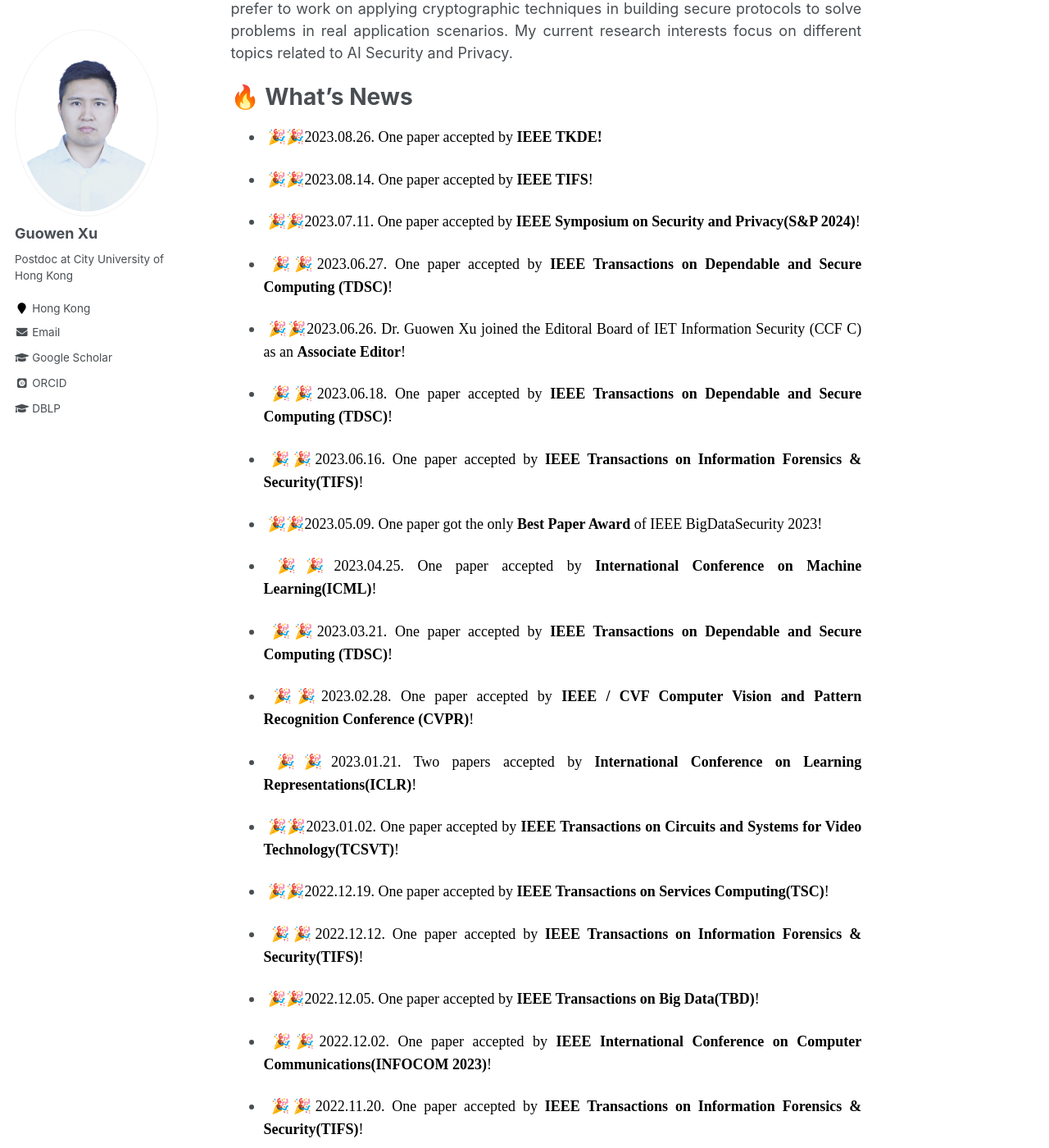
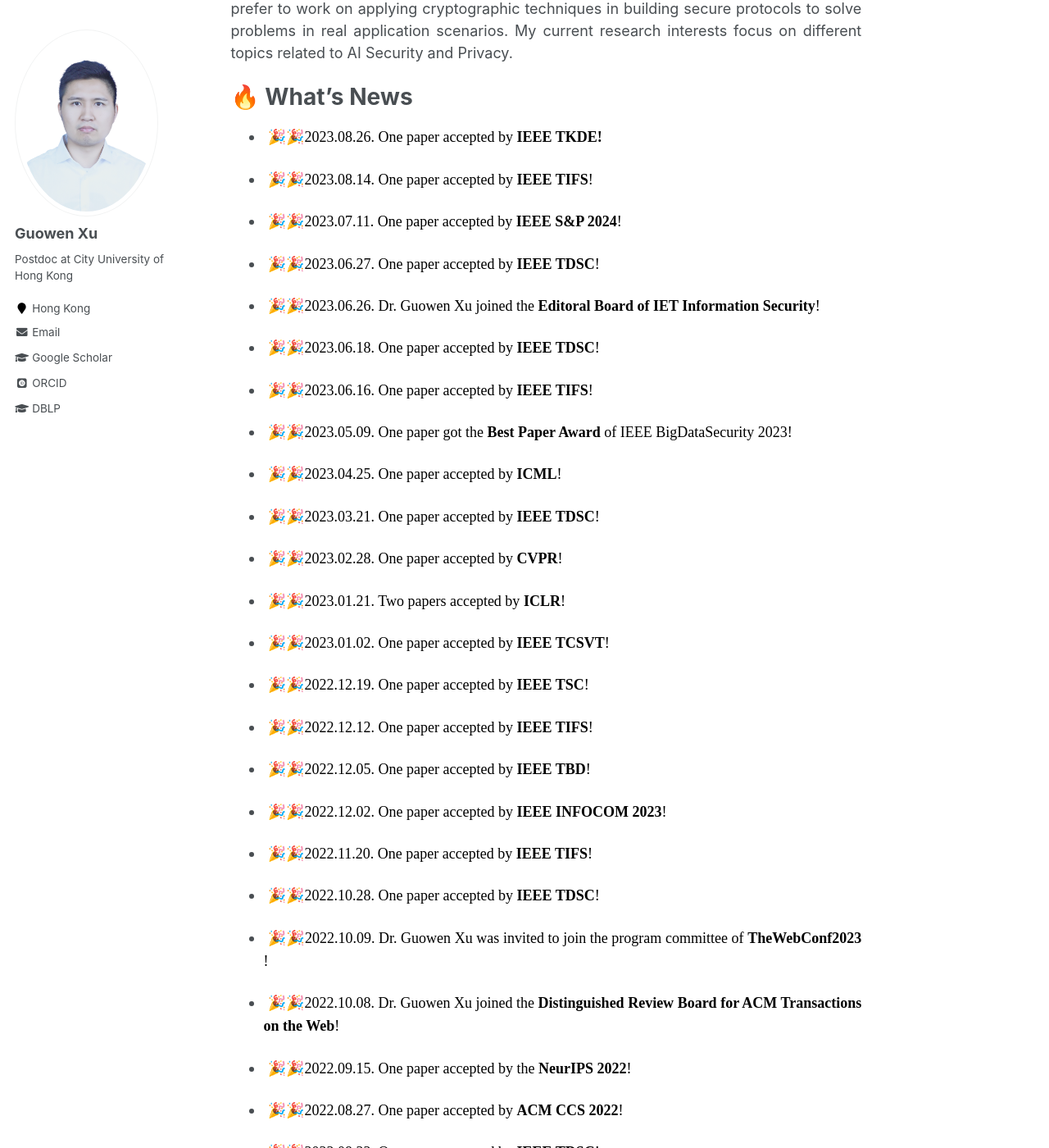
Before and after one commit to Guowen-xu/guowen-xu.github.io, a Jekyll site: the page built from _pages/about.md, in a window 1280 px wide and 1400 px high, scrolled down 325 px. Shown: the whole window at 82% size. Built offline with Jekyll 4.4.1, drawn with Linux system fonts in a browser that asks for light colours; some web fonts are replaced; some of the changed text lies outside the part shown.

Commit message:
Update about.md

```diff
--- a/_pages/about.md
+++ b/_pages/about.md
@@ -15,34 +15,33 @@ redirect_from:
 ======
 - <p align="justify"> &nbsp;🎉🎉<font face="Times New Roman" color=black size=4>2023.08.26. One paper accepted by <b>IEEE TKDE!</b></font></p>
 - <p align="justify">&nbsp;🎉🎉<font face="Times New Roman" color=black size=4>2023.08.14. One paper accepted by <b>IEEE TIFS</b>!</font></p>
--  <p align="justify">&nbsp;🎉🎉<font face="Times New Roman" color=black size=4>2023.07.11. One paper  accepted by  <b>IEEE Symposium on Security and Privacy(S&P 2024)</b>!</font></p>
--  <p align="justify">&nbsp;🎉🎉<font face="Times New Roman" color=black size=4>2023.06.27. One paper  accepted by  <b>IEEE Transactions on Dependable and Secure Computing (TDSC)</b>!</font></p>
--  <p align="justify">&nbsp;🎉🎉<font face="Times New Roman" color=black size=4>2023.06.26. Dr. Guowen Xu joined the Editoral Board of  IET Information Security (CCF C) as an  <b>Associate Editor</b>!</font></p>
--  <p align="justify">&nbsp;🎉🎉<font face="Times New Roman" color=black size=4>2023.06.18. One paper  accepted by  <b>IEEE Transactions on Dependable and Secure Computing (TDSC)</b>!</font></p>
--  <p align="justify">&nbsp;🎉🎉<font face="Times New Roman" color=black size=4>2023.06.16. One paper accepted by  <b>IEEE Transactions on Information Forensics & Security(TIFS)</b>!</font></p>
--  <p align="justify">&nbsp;🎉🎉<font face="Times New Roman" color=black size=4>2023.05.09. One paper  got the only  <b>Best Paper Award</b> of IEEE BigDataSecurity 2023!</font></p>
--  <p align="justify">&nbsp;🎉🎉<font face="Times New Roman" color=black size=4>2023.04.25. One paper  accepted by  <b>International Conference on Machine Learning(ICML)</b>!</font></p>
--  <p align="justify">&nbsp;🎉🎉<font face="Times New Roman" color=black size=4>2023.03.21. One paper  accepted by  <b>IEEE Transactions on Dependable and Secure Computing (TDSC)</b>!</font></p>
--  <p align="justify">&nbsp;🎉🎉<font face="Times New Roman" color=black size=4>2023.02.28. One paper accepted by  <b>IEEE / CVF Computer Vision and Pattern Recognition Conference (CVPR)</b>!</font></p>
--  <p align="justify">&nbsp;🎉🎉<font face="Times New Roman" color=black size=4>2023.01.21. Two papers accepted by  <b>International Conference on Learning Representations(ICLR)</b>!</font></p>
--  <p align="justify">&nbsp;🎉🎉<font face="Times New Roman" color=black size=4>2023.01.02. One paper accepted by  <b>IEEE Transactions on Circuits and Systems for Video Technology(TCSVT)</b>!</font></p>
--  <p align="justify">&nbsp;🎉🎉<font face="Times New Roman" color=black size=4>2022.12.19. One paper accepted by  <b>IEEE Transactions on Services Computing(TSC)</b>!</font></p>
--  <p align="justify">&nbsp;🎉🎉<font face="Times New Roman" color=black size=4>2022.12.12. One paper accepted by  <b>IEEE Transactions on Information Forensics & Security(TIFS)</b>!</font></p>
--  <p align="justify">&nbsp;🎉🎉<font face="Times New Roman" color=black size=4>2022.12.05. One paper accepted by  <b>IEEE Transactions on Big Data(TBD)</b>!</font></p>
--  <p align="justify">&nbsp;🎉🎉<font face="Times New Roman" color=black size=4>2022.12.02. One paper accepted by  <b>IEEE International Conference on Computer Communications(INFOCOM 2023)</b>!</font></p>
--  <p align="justify">&nbsp;🎉🎉<font face="Times New Roman" color=black size=4>2022.11.20. One paper accepted by  <b>IEEE Transactions on Information Forensics & Security(TIFS)</b>!</font></p>
--  <p align="justify">&nbsp;🎉🎉<font face="Times New Roman" color=black size=4>2022.10.28. One paper  accepted by  <b>IEEE Transactions on Dependable and Secure Computing (TDSC)</b>!</font></p>
--  <p align="justify">&nbsp;🎉🎉<font face="Times New Roman" color=black size=4>2022.10.09. Dr. Guowen Xu was invited to join the program committee of TheWebConf2023  <b>(The ACM
-Web Conference 2023)</b>!</font></p>
+-  <p align="justify">&nbsp;🎉🎉<font face="Times New Roman" color=black size=4>2023.07.11. One paper  accepted by  <b>IEEE S&P 2024</b>!</font></p>
+-  <p align="justify">&nbsp;🎉🎉<font face="Times New Roman" color=black size=4>2023.06.27. One paper  accepted by  <b>IEEE  TDSC</b>!</font></p>
+-  <p align="justify">&nbsp;🎉🎉<font face="Times New Roman" color=black size=4>2023.06.26. Dr. Guowen Xu joined the <b>Editoral Board of  IET Information Security</b>!</font></p>
+-  <p align="justify">&nbsp;🎉🎉<font face="Times New Roman" color=black size=4>2023.06.18. One paper  accepted by  <b>IEEE TDSC</b>!</font></p>
+-  <p align="justify">&nbsp;🎉🎉<font face="Times New Roman" color=black size=4>2023.06.16. One paper accepted by  <b>IEEE TIFS</b>!</font></p>
+-  <p align="justify">&nbsp;🎉🎉<font face="Times New Roman" color=black size=4>2023.05.09. One paper  got the <b>Best Paper Award</b> of IEEE BigDataSecurity 2023!</font></p>
+-  <p align="justify">&nbsp;🎉🎉<font face="Times New Roman" color=black size=4>2023.04.25. One paper  accepted by  <b>ICML</b>!</font></p>
+-  <p align="justify">&nbsp;🎉🎉<font face="Times New Roman" color=black size=4>2023.03.21. One paper  accepted by  <b>IEEE TDSC</b>!</font></p>
+-  <p align="justify">&nbsp;🎉🎉<font face="Times New Roman" color=black size=4>2023.02.28. One paper accepted by  <b> CVPR</b>!</font></p>
+-  <p align="justify">&nbsp;🎉🎉<font face="Times New Roman" color=black size=4>2023.01.21. Two papers accepted by  <b>ICLR</b>!</font></p>
+-  <p align="justify">&nbsp;🎉🎉<font face="Times New Roman" color=black size=4>2023.01.02. One paper accepted by  <b>IEEE TCSVT</b>!</font></p>
+-  <p align="justify">&nbsp;🎉🎉<font face="Times New Roman" color=black size=4>2022.12.19. One paper accepted by  <b>IEEE  TSC</b>!</font></p>
+-  <p align="justify">&nbsp;🎉🎉<font face="Times New Roman" color=black size=4>2022.12.12. One paper accepted by  <b>IEEE TIFS</b>!</font></p>
+-  <p align="justify">&nbsp;🎉🎉<font face="Times New Roman" color=black size=4>2022.12.05. One paper accepted by  <b>IEEE TBD</b>!</font></p>
+-  <p align="justify">&nbsp;🎉🎉<font face="Times New Roman" color=black size=4>2022.12.02. One paper accepted by  <b>IEEE  INFOCOM 2023</b>!</font></p>
+-  <p align="justify">&nbsp;🎉🎉<font face="Times New Roman" color=black size=4>2022.11.20. One paper accepted by  <b>IEEE  TIFS</b>!</font></p>
+-  <p align="justify">&nbsp;🎉🎉<font face="Times New Roman" color=black size=4>2022.10.28. One paper  accepted by  <b>IEEE TDSC</b>!</font></p>
+-  <p align="justify">&nbsp;🎉🎉<font face="Times New Roman" color=black size=4>2022.10.09. Dr. Guowen Xu was invited to join the program committee of  <b>TheWebConf2023 </b>!</font></p>
 -  <p align="justify">&nbsp;🎉🎉<font face="Times New Roman" color=black size=4>2022.10.08. Dr. Guowen Xu joined the  <b>Distinguished Review Board for ACM Transactions on the Web</b>!</font></p>
--  <p align="justify">&nbsp;🎉🎉<font face="Times New Roman" color=black size=4>2022.09.15. One paper  accepted by the  <b>Thirty-Sixth Conference on Neural Information Processing Systems(NeurIPS) 2022</b>!</font></p>
--  <p align="justify">&nbsp;🎉🎉<font face="Times New Roman" color=black size=4>2022.08.27. One paper  accepted by  <b>ACM Conference on Computer and Communications Security (ACM CCS
-2022)</b>!</font></p>
--  <p align="justify">&nbsp;🎉🎉<font face="Times New Roman" color=black size=4>2022.08.22. One paper  accepted by  <b>IEEE Transactions on Dependable and Secure Computing (TDSC)</b>!</font></p>
--  <p align="justify">&nbsp;🎉🎉<font face="Times New Roman" color=black size=4>2022.07.12. One paper accepted by  <b>IEEE Transactions on Information Forensics & Security(TIFS)</b>!</font></p>
--  <p align="justify">&nbsp;🎉🎉<font face="Times New Roman" color=black size=4>2022.07.04. One paper accepted by  <b>European Conference on Computer Vision (ECCV) 2022</b>!</font></p>
--  <p align="justify">&nbsp;🎉🎉<font face="Times New Roman" color=black size=4>2022.06.30. One paper accepted by  <b>ACM Multimedia (MM) 2022</b>!</font></p>
--  <p align="justify">&nbsp;🎉🎉<font face="Times New Roman" color=black size=4>2022.03.01. One paper accepted by  <b>IEEE Transactions on Intelligent Transportation Systems(TITS)</b>!</font></p>
+-  <p align="justify">&nbsp;🎉🎉<font face="Times New Roman" color=black size=4>2022.09.15. One paper  accepted by the  <b>NeurIPS 2022</b>!</font></p>
+-  <p align="justify">&nbsp;🎉🎉<font face="Times New Roman" color=black size=4>2022.08.27. One paper  accepted by  <b>ACM CCS
+2022</b>!</font></p>
+-  <p align="justify">&nbsp;🎉🎉<font face="Times New Roman" color=black size=4>2022.08.22. One paper  accepted by  <b>IEEE TDSC</b>!</font></p>
+-  <p align="justify">&nbsp;🎉🎉<font face="Times New Roman" color=black size=4>2022.07.12. One paper accepted by  <b>IEEE TIFS</b>!</font></p>
+-  <p align="justify">&nbsp;🎉🎉<font face="Times New Roman" color=black size=4>2022.07.04. One paper accepted by  <b>ECCV 2022</b>!</font></p>
+-  <p align="justify">&nbsp;🎉🎉<font face="Times New Roman" color=black size=4>2022.06.30. One paper accepted by  <b>ACM MM 2022</b>!</font></p>
+-  <p align="justify">&nbsp;🎉🎉<font face="Times New Roman" color=black size=4>2022.03.01. One paper accepted by  <b>IEEE TITS</b>!</font></p>
 
 
 
```
